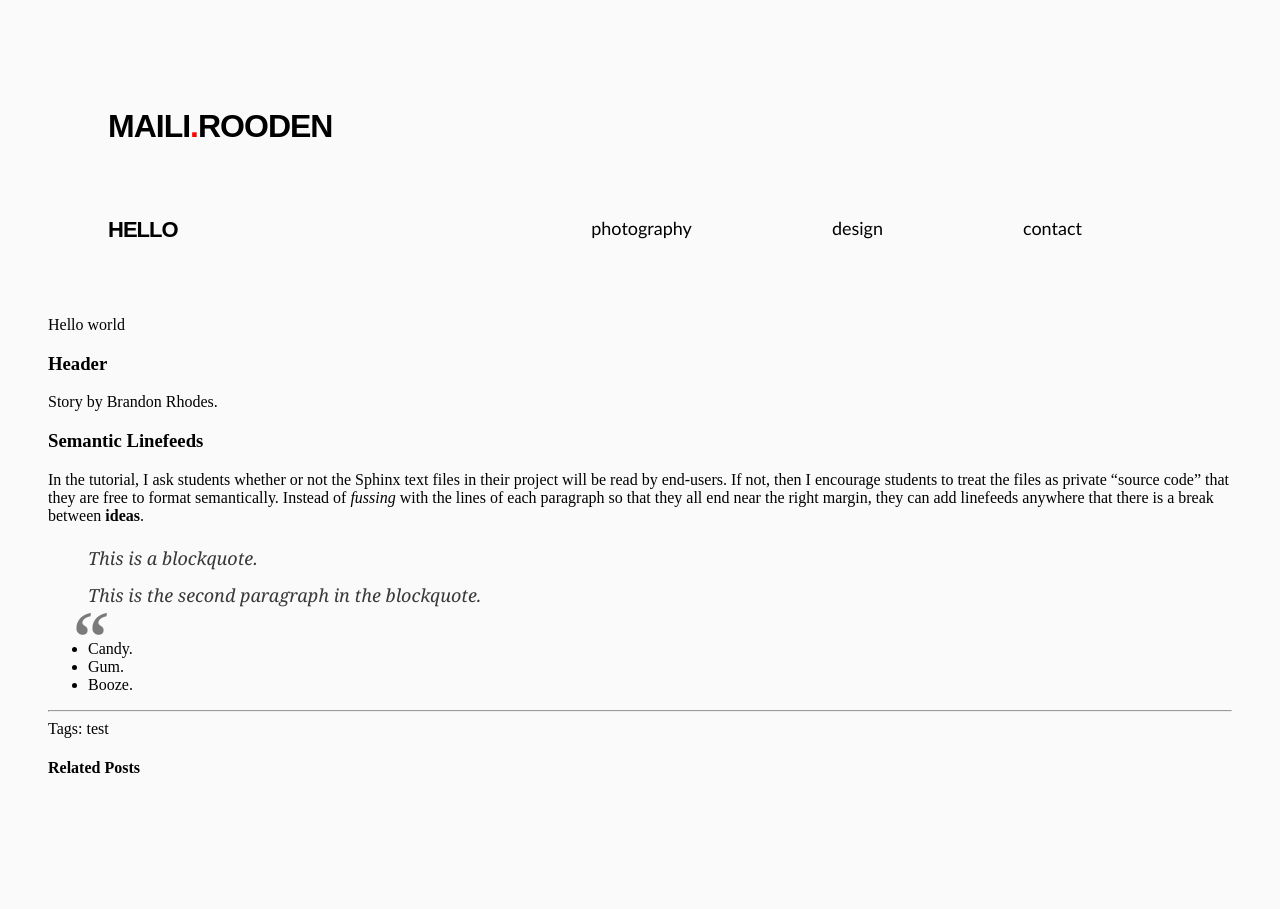
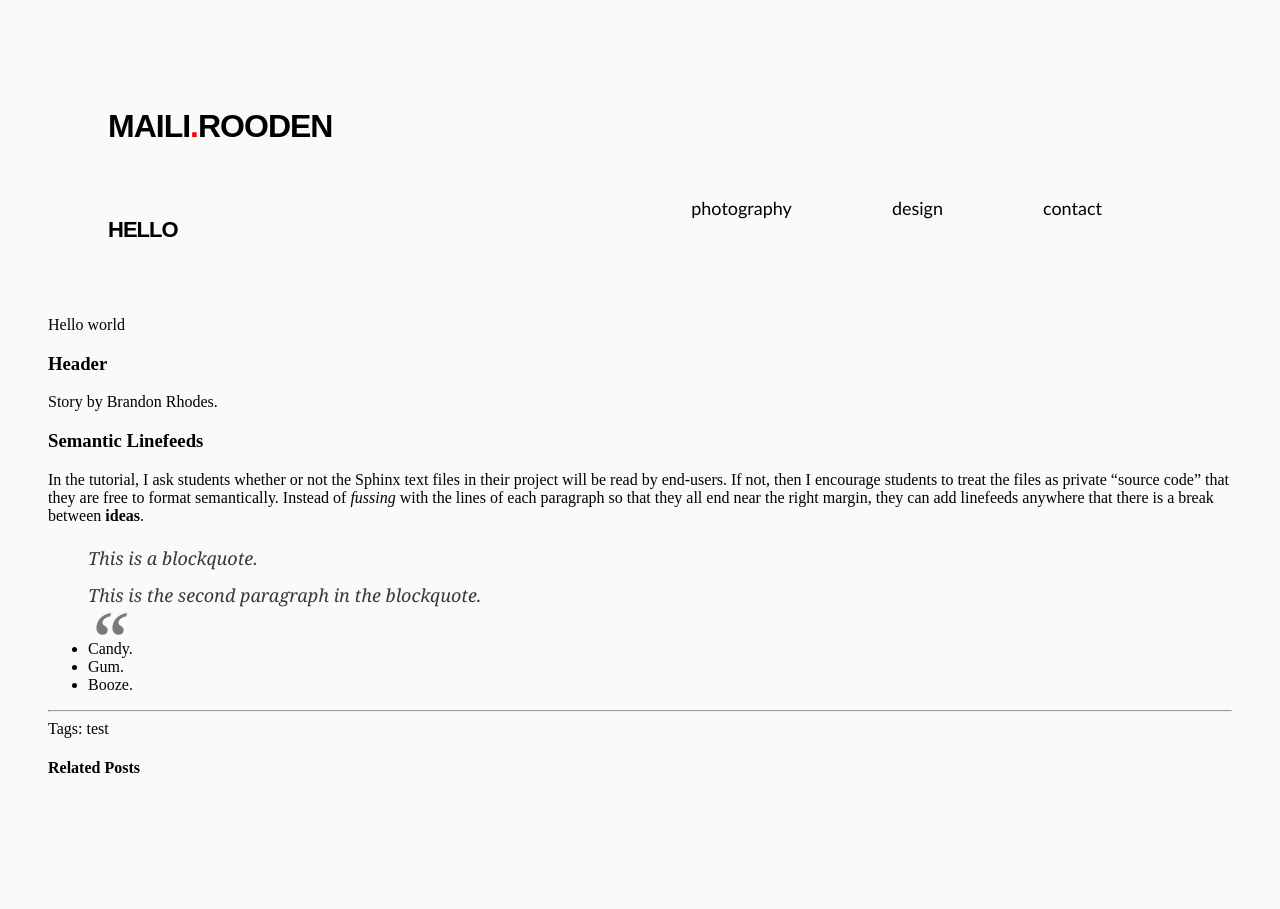
Before and after one commit to hellomaili/hellomaili.github.com, a Jekyll site: the page built from blog/_posts/2013-02-16-hello.md, in a window 1280 px wide. Built offline with Jekyll 4.4.1, drawn with Linux system fonts in a browser that asks for light colours.

Commit message:
Update css/default.css

```diff
--- a/css/default.css
+++ b/css/default.css
@@ -44,7 +44,7 @@ blockquote:before {
 	content: "\201C";
 	font-size: 80px;
 	position: absolute;
-	left: 20px;
+	left: 40px;
 	top: 40px;
 	color: #7a7a7a;
 }
@@ -76,7 +76,7 @@ menu li{
 	padding: 5px 10px;
 	font: 18px/70px "Gill Sans", "Trebuchet MS", Calibri, sans-serif;
 	color: black;
-	margin: 60px;
+	margin: 40px;
 }
 
 menu li:hover{
```
